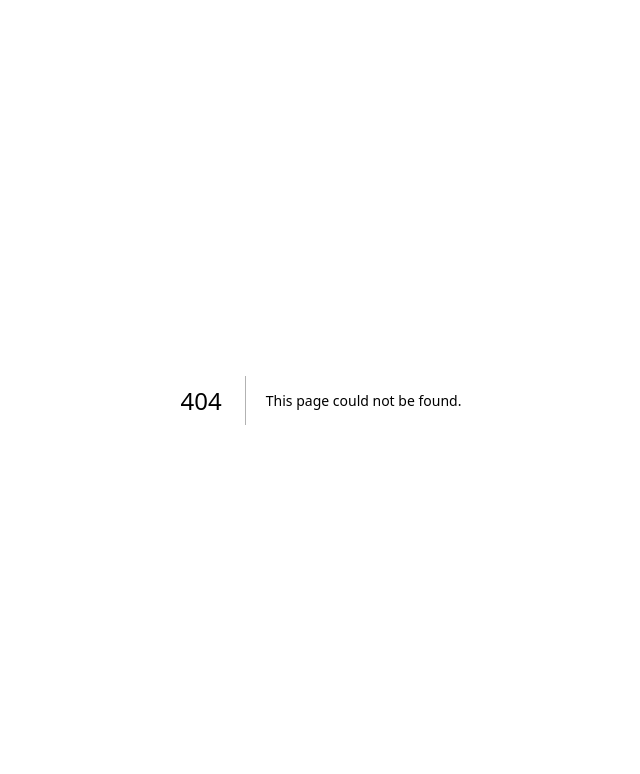
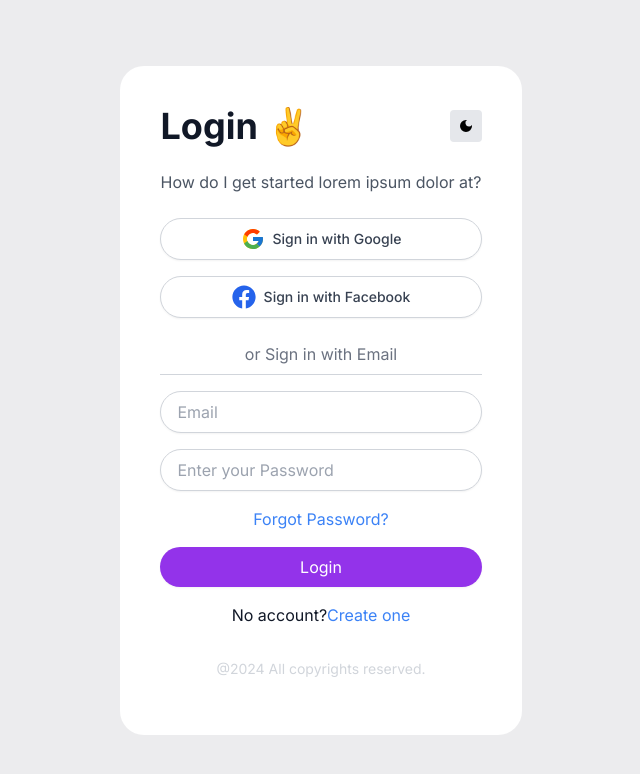
Before and after one commit to Slasher190/my-portfolio, a Next.js app: page /login in a window 1280 px wide. Before the commit this address had no page. Shown: the top 774 px of the page, without its empty margins (319-959 px from the left). Built offline with nearby package versions, Linux system fonts and the light colour scheme.

Commit message:
theme setup and login-formUi

```diff
--- /dev/null
+++ b/app/login/page.tsx
@@ -0,0 +1,67 @@
+"use client";
+import React from "react";
+import { FcGoogle } from "react-icons/fc";
+import { FaFacebook } from "react-icons/fa";
+import ThemeToggleIcon from "@app/components/ThemeToggle";
+
+const Authentication = () => {
+  return (
+    <div className="flex justify-center items-center h-screen bg-light-surface dark:bg-dark-background">
+      <div className="flex">
+        <div className="w flex flex-col justify-center items-center bg-light-background dark:bg-dark-surface p-10 rounded-3xl">
+          <div className="flex justify-between items-center w-full mb-6">
+            <h1 className="text-4xl font-bold text-gray-900 dark:text-gray-100">
+              Login ✌️
+            </h1>
+            <div className="ml-auto">
+              <ThemeToggleIcon />
+            </div>
+          </div>
+          <p className="mb-6 text-gray-600 dark:text-gray-400">
+            How do I get started lorem ipsum dolor at?
+          </p>
+          <button className="flex items-center justify-center mb-4 w-full py-2 px-4 border border-gray-300 dark:border-gray-600 rounded-full shadow-sm text-sm font-medium text-gray-700 dark:text-gray-300 bg-white dark:bg-gray-800 hover:bg-gray-50 dark:hover:bg-gray-700">
+            <FcGoogle className="w-6 h-6 mr-2" />
+            Sign in with Google
+          </button>
+          <button className="flex items-center justify-center mb-4 w-full py-2 px-4 border border-gray-300 dark:border-gray-600 rounded-full shadow-sm text-sm font-medium text-gray-700 dark:text-gray-300 bg-white dark:bg-gray-800 hover:bg-gray-50 dark:hover:bg-gray-700">
+            <FaFacebook className="w-6 h-6 mr-2 text-blue-600" />
+            Sign in with Facebook
+          </button>
+          <div className="flex items-center justify-center mb-4 w-full py-2 px-4 border-b border-gray-300 dark:border-gray-600">
+            <span className="text-gray-500 dark:text-gray-400">
+              or Sign in with Email
+            </span>
+          </div>
+          <input
+            type="email"
+            placeholder="Email"
+            className="mb-4 w-full py-2 px-4 border border-gray-300 dark:border-gray-600 rounded-full shadow-sm bg-light-background dark:bg-dark-background text-gray-700 dark:text-gray-300"
+          />
+          <input
+            type="password"
+            placeholder="Enter your Password"
+            className="mb-4 w-full py-2 px-4 border border-gray-300 dark:border-gray-600 rounded-full shadow-sm bg-light-background dark:bg-dark-background text-gray-700 dark:text-gray-300"
+          />
+          <a href="#" className="mb-4 text-blue-500 dark:text-blue-400">
+            Forgot Password?
+          </a>
+          <button className="w-full py-2 px-4 bg-purple-600 text-white rounded-full shadow-sm hover:bg-purple-700 dark:bg-purple-700 dark:hover:bg-purple-800">
+            Login
+          </button>
+          <h1 className="text-gray-900 mb-4 mt-4 dark:text-gray-300">
+            No account?
+            <a href="#" className="text-blue-500 dark:text-blue-400">
+              Create one
+            </a>
+          </h1>
+          <h1 className="text-sm text-gray-300 p-4">
+            @2024 All copyrights reserved.
+          </h1>
+        </div>
+      </div>
+    </div>
+  );
+};
+
+export default Authentication;
--- a/components/ThemeToggle.tsx
+++ b/components/ThemeToggle.tsx
@@ -1,6 +1,8 @@
 // components/ThemeToggle.tsx
 
 import useDarkMode from "@app/hooks/useDarkMode";
+import { MdDarkMode } from "react-icons/md";
+import { MdOutlineLightMode } from "react-icons/md";
 
 const ThemeToggle: React.FC = () => {
   const [colorTheme, setTheme] = useDarkMode();
@@ -10,7 +12,11 @@ const ThemeToggle: React.FC = () => {
       onClick={() => setTheme(colorTheme)}
       className="p-2 bg-gray-200 dark:bg-gray-700 rounded"
     >
-      Toggle {colorTheme} mode
+      {colorTheme !== "light" ? (
+        <MdDarkMode className="text-black" />
+      ) : (
+        <MdOutlineLightMode />
+      )}
     </button>
   );
 };
--- a/hooks/useDarkMode.ts
+++ b/hooks/useDarkMode.ts
@@ -1,3 +1,4 @@
+"use client";
 // hooks/useDarkMode.ts
 import { useEffect, useState } from "react";
 
--- a/package.json
+++ b/package.json
@@ -17,9 +17,12 @@
   "dependencies": {
     "@prisma/client": "^5.14.0",
     "@typescript-eslint/eslint-plugin": "^7.11.0",
+    "formik": "^2.4.6",
     "next": "14.2.3",
     "react": "^18",
-    "react-dom": "^18"
+    "react-dom": "^18",
+    "react-icons": "^5.2.1",
+    "yup": "^1.4.0"
   },
   "devDependencies": {
     "@next/eslint-plugin-next": "^14.2.3",
--- a/tailwind.config.ts
+++ b/tailwind.config.ts
@@ -9,6 +9,16 @@ const config: Config = {
   ],
   theme: {
     extend: {
+      colors: {
+        light: {
+          background: "#ffffff",
+          surface: "#ececee",
+        },
+        dark: {
+          background: "#0d111d",
+          surface: "#20242f",
+        },
+      },
       backgroundImage: {
         "gradient-radial": "radial-gradient(var(--tw-gradient-stops))",
         "gradient-conic":
```
Also changed, not shown: Validation/loginSchema.ts (added, +19 -0 lines), 2 other files (tests, documents, lock files or other folders).
